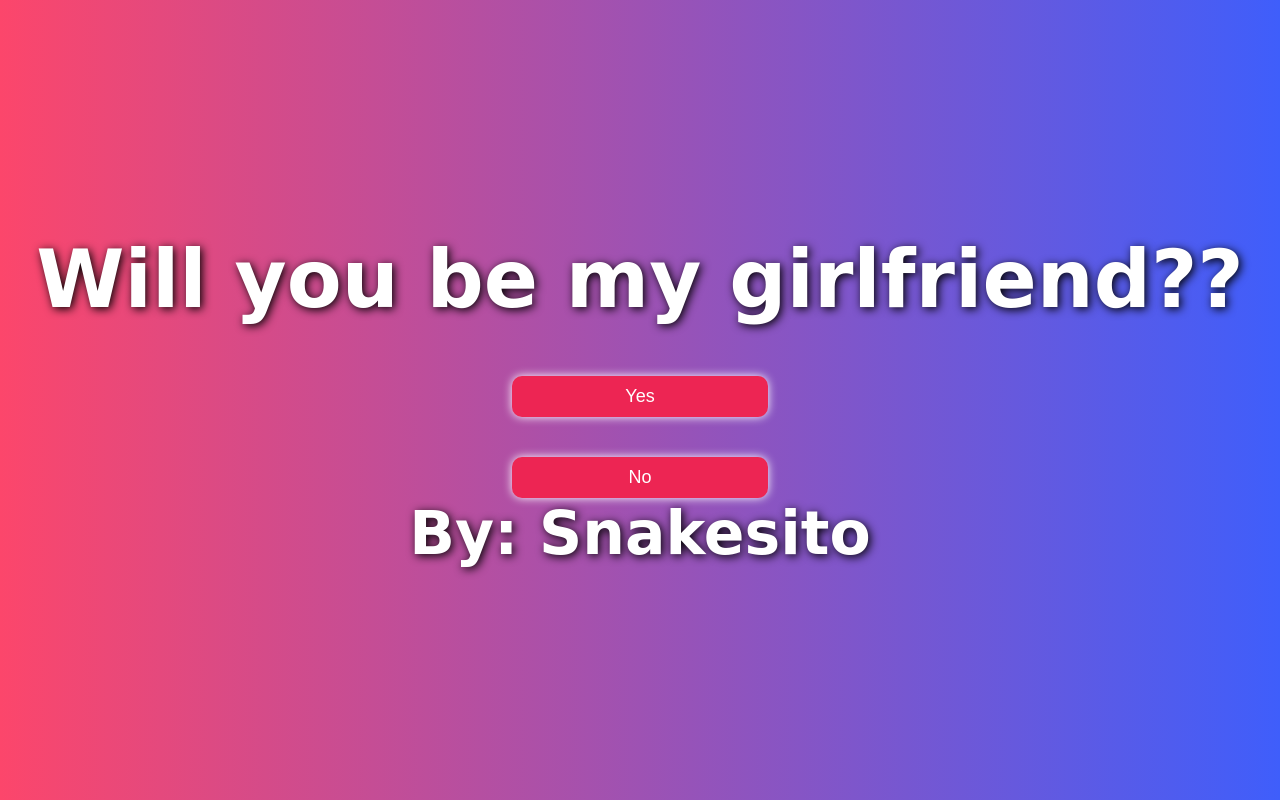
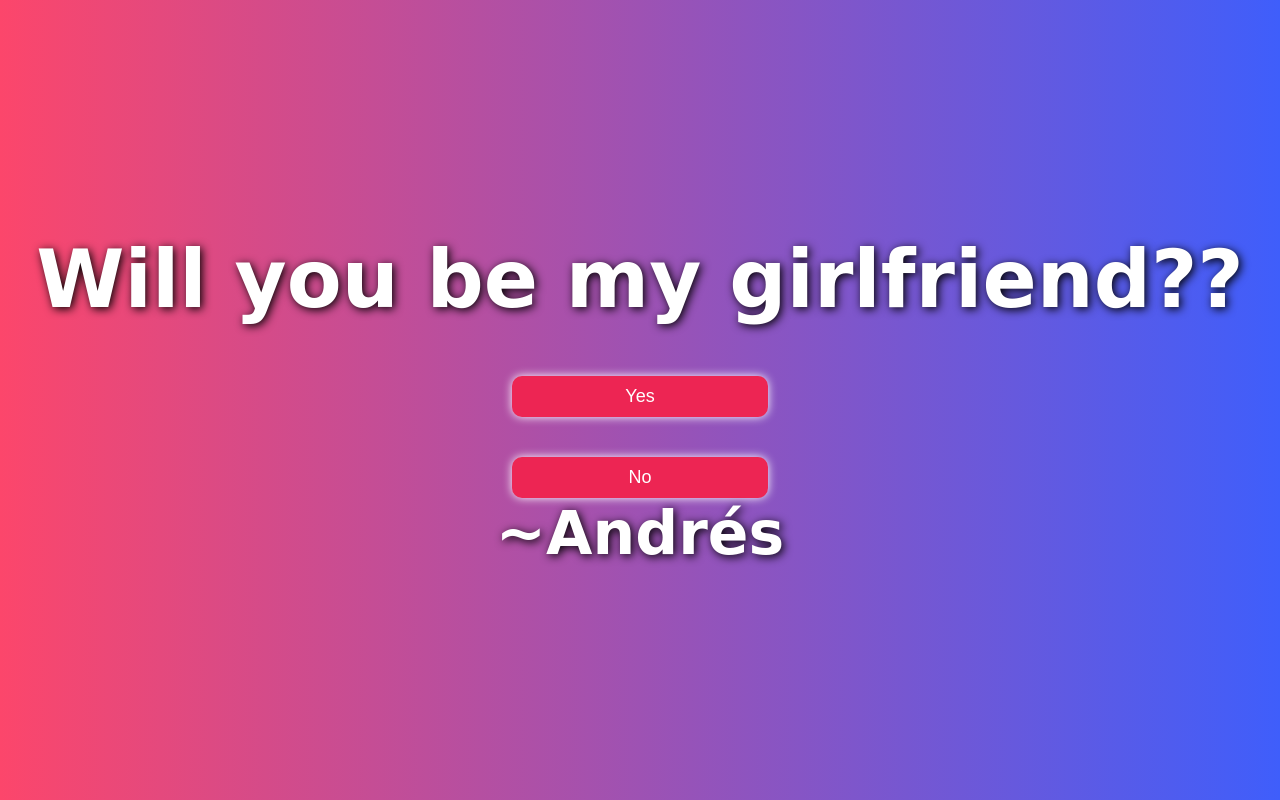
Before and after one commit to andresgarcia29/valentine-s-day, a plain HTML site: page index.html in a window 1280 px wide. Drawn offline with Linux system fonts and the light colour scheme.

Commit message:
change name

```diff
--- a/index.html
+++ b/index.html
@@ -13,7 +13,7 @@
     <h1>Will you be my girlfriend??</h1>
     <button id="yes">Yes</button>
     <button id="no">No</button>
-    <h2>By: Snakesito</h2>
+    <h2>~Andrés</h2>
 </body>
 <script src="main.js"></script>
 
```
